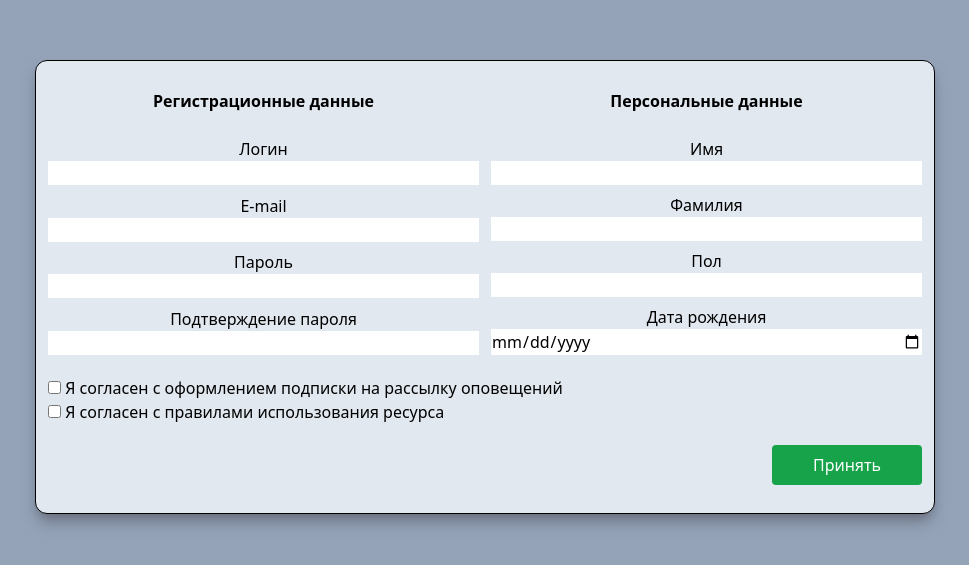
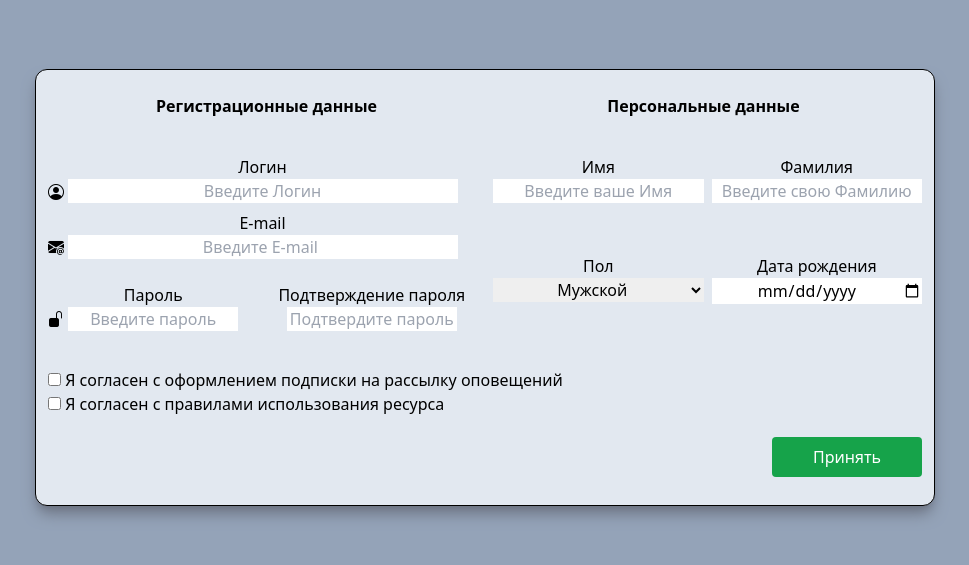
Before and after one commit to Abdulkarimov5/registrat, a plain HTML site: page index.html in a window 1280 px wide. Shown: the part 113-678 px from the top of the page, without its empty margins (155-1124 px from the left). Drawn offline with nearby package versions, Linux system fonts and the light colour scheme.

Commit message:
Завершеннаф регистрация

```diff
--- a/index.html
+++ b/index.html
@@ -3,73 +3,91 @@
 <head>
   <meta charset="UTF-8">
   <meta name="viewport" content="width=device-width, initial-scale=1.0">
+  <link rel="stylesheet" href="https://cdn.jsdelivr.net/npm/bootstrap-icons@1.11.1/font/bootstrap-icons.css">
   <script src="https://cdn.tailwindcss.com"></script>
   <title>Регистрация</title>
+  <style>
+    form * {
+      text-align: center;
+    }
+  </style>
 </head>
 <body>
-  <div class="w-full h-screen bg-slate-400 flex flex-col justify-center items-center">
-    <form class="flex flex-col gap-[5px] w-[900px] max-w-full p-3 mx-auto shadow-lg shadow-gray-500 border border-black bg-slate-200 rounded-xl text-center">
-      <div class="grid grid-cols-2 gap-3">
-        <fieldset class="grid grid-cols-1 gap-2 my-4">
-          <h3 class="mb-4 font-bold">Регистрационные данные</h3>
-          <div class="flex flex-col w-full">
+  <div class="flex h-screen w-full flex-col items-center justify-center bg-slate-400">
+    <form class="aligen mx-auto flex w-[900px] max-w-full flex-col gap-[5px] rounded-xl border border-black bg-slate-200 p-3 text-center shadow-lg shadow-gray-500 relative">
+      <div class="mt-3 grid grid-cols-2">
+        <h3 class="mb-4 font-bold">Регистрационные данные</h3>
+        <h3 class="mb-4 font-bold">Персональные данные</h3>
+      </div>
+
+      <div class="grid grid-cols-2 gap-4">
+        <i class="bi bi-person-circle absolute top-[110px]"></i>
+        <i class="bi bi-envelope-at-fill absolute top-[165px]"></i>
+        <i class="bi bi-unlock-fill absolute top-[237px]"></i>
+        <fieldset class="my-4 grid grid-cols-1 gap-2">
+          <div class="flex w-full flex-col items-center">
             <label>Логин</label>
-            <input class="col-span-2" type="text">
+            <input class="w-[390px]" type="text" placeholder="Введите Логин" />
           </div>
 
-          <div class="flex flex-col w-full">
+          <div class="flex w-full flex-col items-center">
             <label>E-mail</label>
-            <input type="text">
+            <input class="w-[390px]" type="text" placeholder="Введите E-mail " />
           </div>
 
-          <div class="flex flex-col w-full">
-            <label>Пароль</label>
-            <input type="text">
-          </div>
+          <div class="my-4 grid grid-cols-2 gap-2">
+            <div class="flex w-full flex-col items-center">
+              <label>Пароль</label>
+              <input class="w-[170px]" type="text" placeholder="Введите пароль" />
+            </div>
 
-          <div class="flex flex-col w-full">
-            <label>Подтверждение пароля</label>
-            <input type="text">
+            <div class="flex w-full flex-col items-center">
+              <label>Подтверждение пароля</label>
+              <input class="w-[170px]" type="text" placeholder="Подтвердите пароль" />
+            </div>
           </div>
         </fieldset>
 
-        <fieldset class="grid grid-cols-1 gap-2 my-4">
-        <h3 class="mb-4 font-bold">Персональные данные</h3>
-          <div class="flex flex-col w-full">
+        <fieldset class="my-4 grid grid-cols-2 gap-2">
+          <div class="flex w-full flex-col">
             <label>Имя</label>
-            <input class="col-span-2" type="text">
+            <input type="text" placeholder="Введите ваше Имя" />
           </div>
 
-          <div class="flex flex-col w-full">
+          <div class="flex w-full flex-col">
             <label>Фамилия</label>
-            <input type="text">
+            <input type="text" placeholder="Введите свою Фамилию" />
           </div>
 
-          <div class="flex flex-col w-full">
+          <div class="flex w-full flex-col">
             <label>Пол</label>
-            <input type="text">
+            <select name="gender">
+              <option value="men">Мужской</option>
+              <option value="vomen">Женсиккй</option>
+            </select>
           </div>
 
-          <div class="flex flex-col w-full">
+          <div class="flex w-full flex-col">
             <label>Дата рождения</label>
-            <input type="date">
+            <input type="date" />
           </div>
         </fieldset>
       </div>
+
       <fieldset class="flex flex-col items-start">
         <label for="confirm" class="col-span-2">
-          <input type="checkbox" name="confirm">
+          <input type="checkbox" name="confirm" />
           Я согласен с оформлением подписки на рассылку оповещений
         </label>
 
         <label for="confirm" class="col-span-2">
-          <input type="checkbox" name="confirm">
+          <input type="checkbox" name="confirm" />
           Я согласен с правилами использования ресурса
         </label>
       </fieldset>
 
-      <fieldset class="flex justify-end my-4">
-        <input class="bg-green-600 text-white rounded w-[150px] h-[40px] py-1" type="submit" value="Принять">
+      <fieldset class="my-4 flex justify-end">
+        <input class="h-[40px] w-[150px] rounded bg-green-600 py-1 text-white" type="submit" value="Принять" />
       </fieldset>
     </form>
   </div>
```
